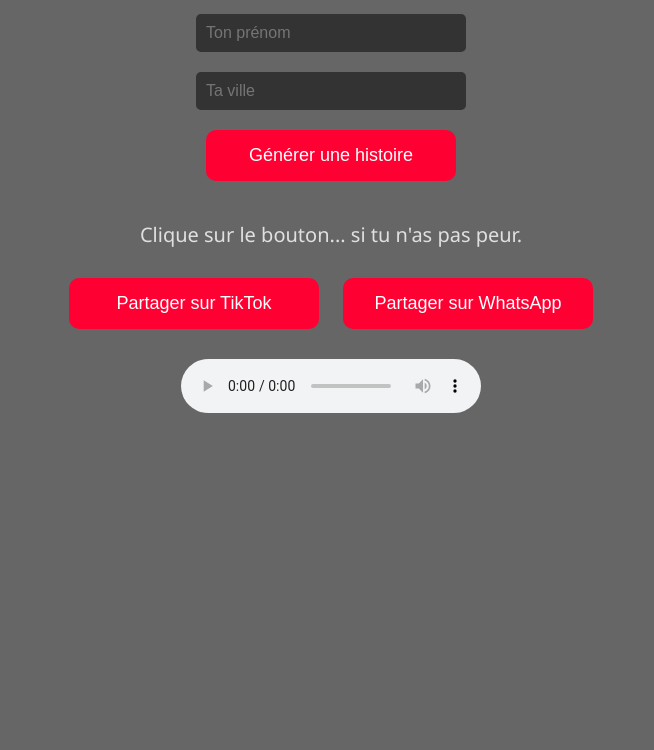
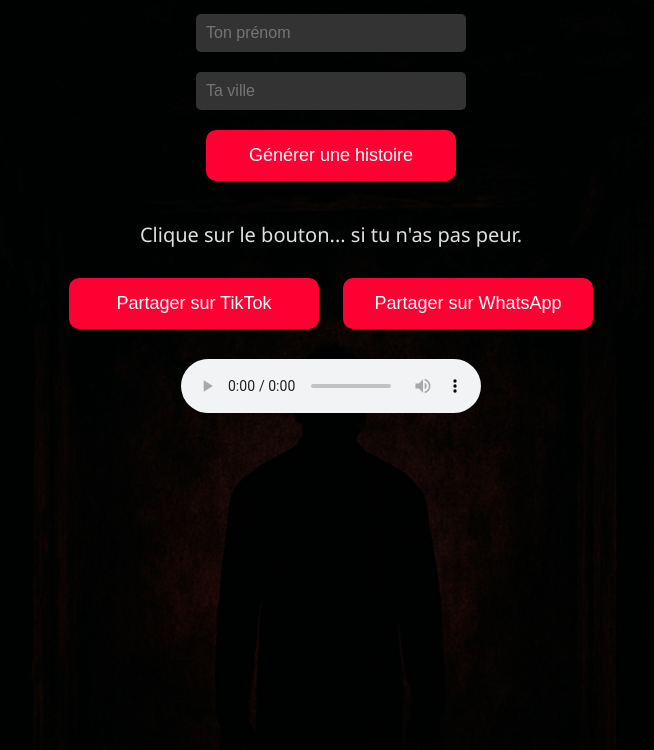
Before and after one commit to PASTEUR666/generateur-histoires-flippantes, a plain HTML site: page index.html in a window 1280 px wide. Shown: the part 110-860 px from the top of the page, without its empty margins (309-963 px from the left). Drawn offline with Linux system fonts and the light colour scheme.

Commit message:
Update style.css

```diff
--- a/style.css
+++ b/style.css
@@ -1,5 +1,5 @@
 body {
-   background: url('/mnt/data/A_digital_image_depicts_a_figure_standing_in_the_c.png') no-repeat center center fixed;
+   background: url('Fond.png') no-repeat center center fixed;
       background-size: cover;
       color: #e0e0e0;
       font-family: 'Segoe UI', Tahoma, Geneva, Verdana, sans-serif;
```
